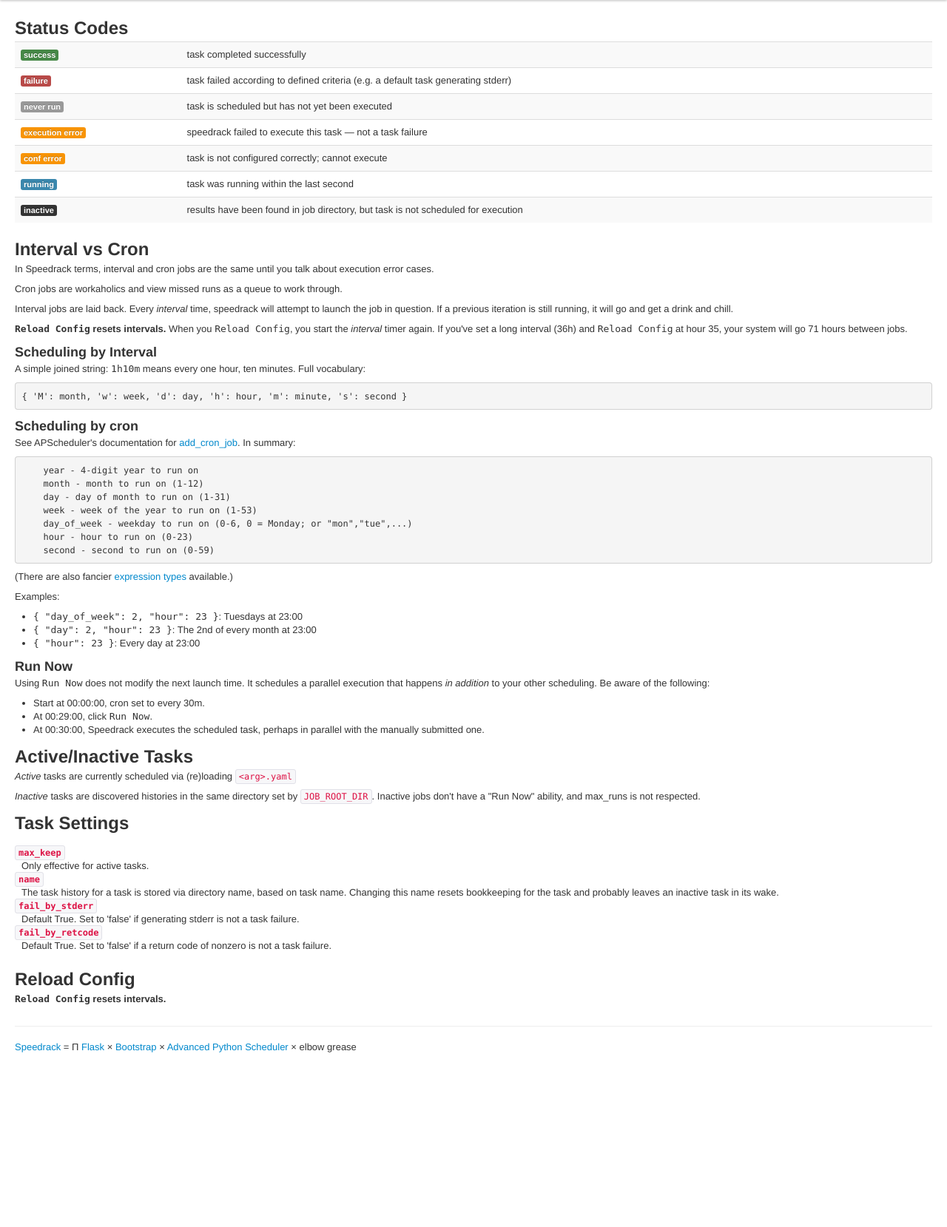
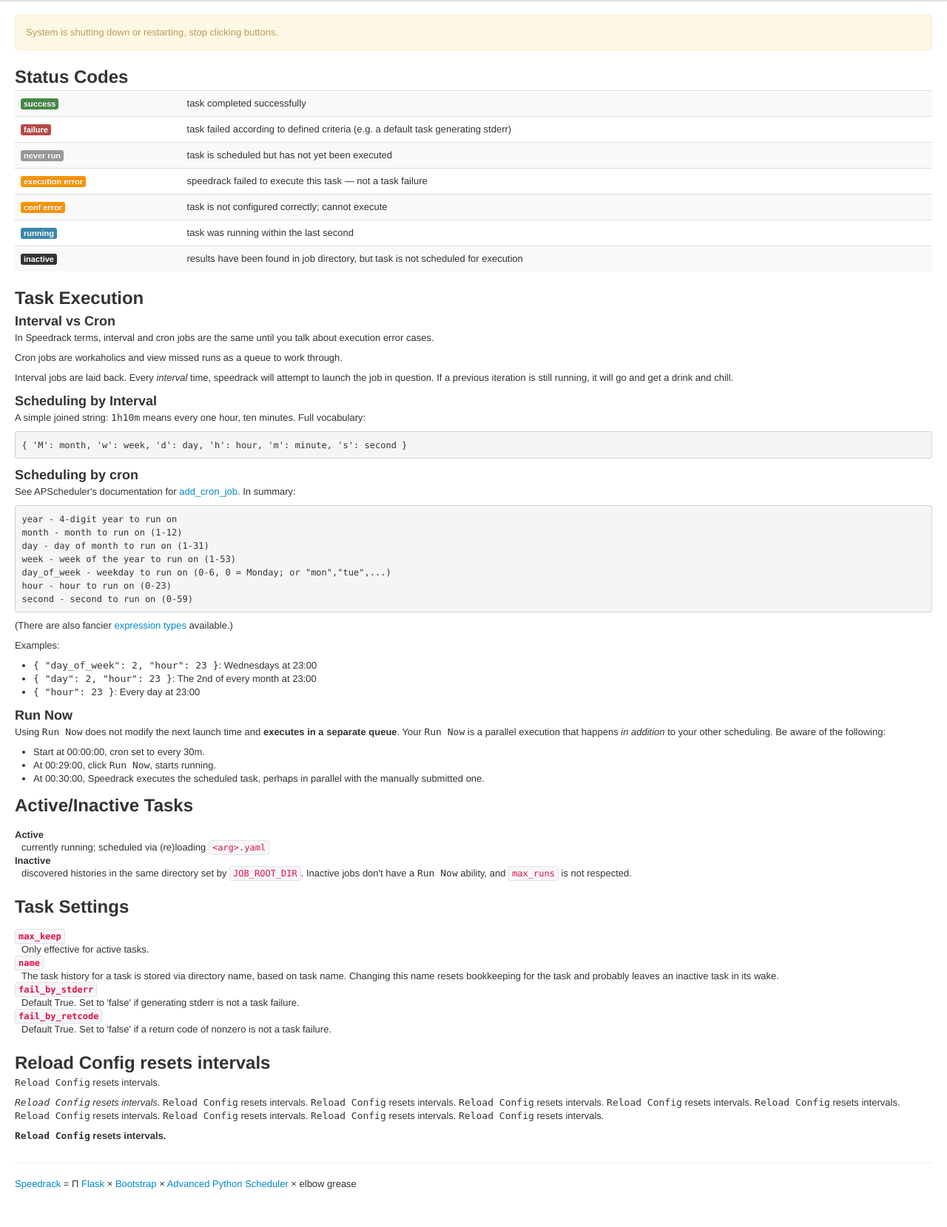
Before and after one commit to V-E-O/speedrack, a Flask app: page /help in a window 1280 px wide. Shown: the part 40-1699 px from the top of the page at 74% size. Before the commit the page ends 1463 px from the top, so only its background shows below. Run offline with Flask 2, Linux system fonts and the light colour scheme; some libraries are stand-ins or nearby versions.

Commit message:
better organization and more content

```diff
--- a/speedrack/templates/help.html.jinja
+++ b/speedrack/templates/help.html.jinja
@@ -28,20 +28,21 @@
     {% endfor %}
   </table>
 
-  <h2>Interval vs Cron</h2>
+  <h2>Task Execution</h2>
+
+  <h3>Interval vs Cron</h3>
 
   <p>In Speedrack terms, interval and cron jobs are the same until you talk about execution error cases.</p>
   <p>Cron jobs are workaholics and view missed runs as a queue to work through.</p>
   <p>Interval jobs are laid back. Every <em>interval</em> time, speedrack will attempt to launch the job in question. If a previous iteration is still running, it will go and get a drink and chill.</p>
-  <p><strong><tt>Reload Config</tt> resets intervals.</strong> When you <tt class="docutils literal">Reload Config</tt>, you start the <em>interval</em> timer again. If you've set a long interval (36h) and <tt>Reload Config</tt> at hour 35, your system will go 71 hours between jobs.</p>
 
   <h3>Scheduling by Interval</h3>
-  <p>A simple joined string: <tt class="docutils literal">1h10m</tt> means every one hour, ten minutes. Full vocabulary:</p>
+  <p>A simple joined string: <tt>1h10m</tt> means every one hour, ten minutes. Full vocabulary:</p>
   <pre class="literal-block">{ 'M': month, 'w': week, 'd': day, 'h': hour, 'm': minute, 's': second }</pre>
 
   <h3>Scheduling by cron</h3>
   <p>See APScheduler's documentation for <a class="reference external" href="http://readthedocs.org/docs/apscheduler/en/latest/modules/scheduler.html#apscheduler.scheduler.Scheduler.add_cron_job">add_cron_job</a>. In summary:</p>
-  <pre class="literal-block">    year - 4-digit year to run on
+  <pre class="literal-block">year - 4-digit year to run on
 month - month to run on (1-12)
 day - day of month to run on (1-31)
 week - week of the year to run on (1-53)
@@ -51,23 +52,28 @@
   <p>(There are also fancier <a href="http://packages.python.org/APScheduler/cronschedule.html#expression-types">expression types</a> available.)</p>
   <p>Examples:</p>
   <ul class="simple">
-    <li><tt class="docutils literal">{ &quot;day_of_week&quot;: 2, &quot;hour&quot;: 23 }</tt>: Tuesdays at 23:00</li>
-    <li><tt class="docutils literal">{ &quot;day&quot;: 2, &quot;hour&quot;: 23 }</tt>: The 2nd of every month at 23:00</li>
-    <li><tt class="docutils literal">{ &quot;hour&quot;: 23 }</tt>: Every day at 23:00</li>
+    <li><tt>{ &quot;day_of_week&quot;: 2, &quot;hour&quot;: 23 }</tt>: Wednesdays at 23:00</li>
+    <li><tt>{ &quot;day&quot;: 2, &quot;hour&quot;: 23 }</tt>: The 2nd of every month at 23:00</li>
+    <li><tt>{ &quot;hour&quot;: 23 }</tt>: Every day at 23:00</li>
   </ul>
 
   <h3>Run Now</h3>
-  <p>Using <tt class="docutils literal">Run Now</tt> does not modify the next launch time. It schedules a parallel execution that happens <em>in addition</em> to your other scheduling. Be aware of the following:</p>
+  <p>Using <tt>Run Now</tt> does not modify the next launch time and <strong>executes in a separate queue</strong>. Your <tt>Run Now</tt> is a parallel execution that happens <em>in addition</em> to your other scheduling. Be aware of the following:</p>
   <ul class="simple">
     <li>Start at 00:00:00, cron set to every 30m.</li>
-    <li>At 00:29:00, click <tt class="docutils literal">Run Now</tt>.</li>
+    <li>At 00:29:00, click <tt>Run Now</tt>, starts running.</li>
     <li>At 00:30:00, Speedrack executes the scheduled task, perhaps in parallel with the manually submitted one.</p>
   </ul>
 
   <h2>Active/Inactive Tasks</h2>
 
-  <p><em>Active</em> tasks are currently scheduled via (re)loading <code>&lt;arg&gt;.yaml</code></p>
-  <p><em>Inactive</em> tasks are discovered histories in the same directory set by <code>JOB_ROOT_DIR</code>. Inactive jobs don't have a "Run Now" ability, and max_runs is not respected.</p>
+  <dl>
+    <dt>Active</dt>
+    <dd>currently running; scheduled via (re)loading <code>&lt;arg&gt;.yaml</code></dd>
+
+    <dt>Inactive</dt>
+    <dd>discovered histories in the same directory set by <code>JOB_ROOT_DIR</code>. Inactive jobs don't have a <tt>Run Now</tt> ability, and <code>max_runs</code> is not respected.</dd>
+  </dl>
 
   <h2>Task Settings</h2>
 
@@ -87,8 +93,10 @@
 
   </dl>
 
-  <h2>Reload Config</h2>
+  <h2>Reload Config resets intervals</h2>
 
+  <p><tt>Reload Config</tt> resets intervals.</p>
+  <p><em><tt>Reload Config</tt> resets intervals.</em> <tt>Reload Config</tt> resets intervals. <tt>Reload Config</tt> resets intervals. <tt>Reload Config</tt> resets intervals. <tt>Reload Config</tt> resets intervals. <tt>Reload Config</tt> resets intervals. <tt>Reload Config</tt> resets intervals. <tt>Reload Config</tt> resets intervals. <tt>Reload Config</tt> resets intervals. <tt>Reload Config</tt> resets intervals.</p>
   <p><strong><tt>Reload Config</tt> resets intervals.</strong></p>
 
 </div>
```
Lines whose indentation alone changed are shown as unchanged.
